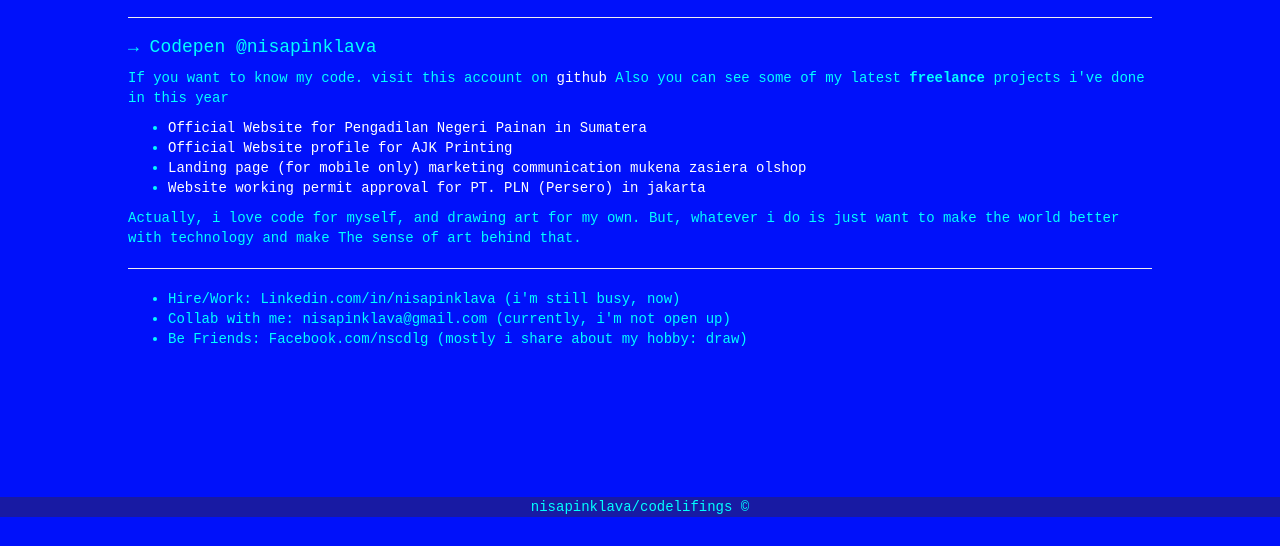
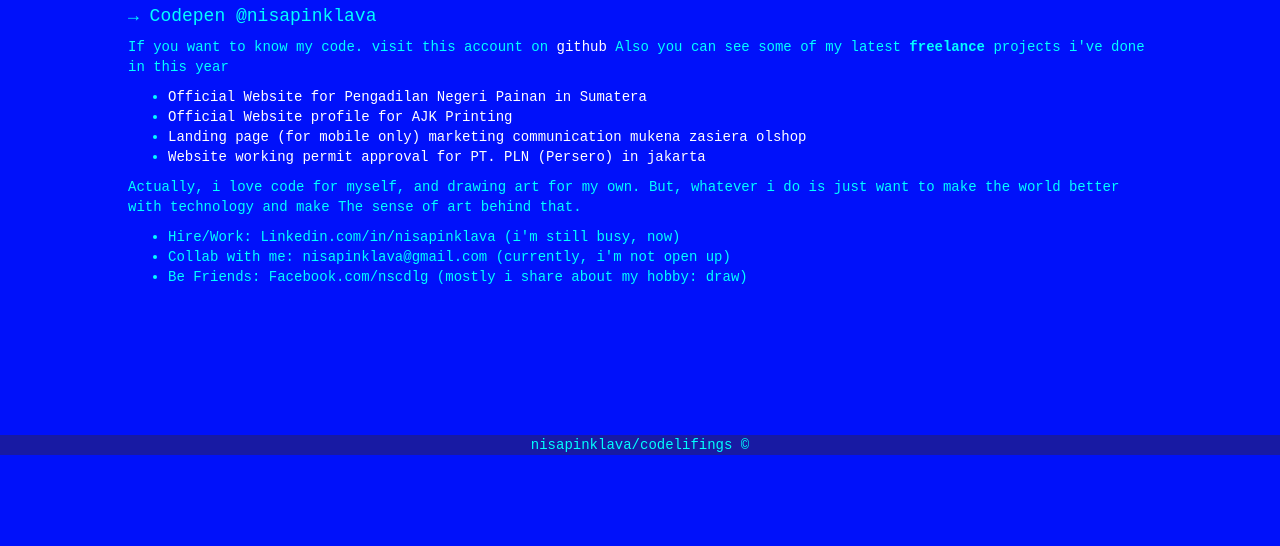
Before and after one commit to nisacodelifings/CYAN, a plain HTML site: page index.html in a window 1280 px wide. Shown: the part 254-800 px from the top of the page. Drawn offline with nearby package versions, Linux system fonts and the light colour scheme.

Commit message:
Update index.html

```diff
--- a/index.html
+++ b/index.html
@@ -27,7 +27,7 @@
          <h2>Hi, There!</h2>
         <p>I'm Nisa as Developer and Programmer based in Bandung, Indonesia.<br><br>
         🌸CSS Enthusiast Who love using PHP, C++, Javascript, and Java Programming Language.<br>
-        </p><hr style="color: white">
+        </p>
       </section>
       <section>
          <h4 style="color: cyan">→ Codepen @nisapinklava</h4>
@@ -40,8 +40,8 @@
         olshop</a></li>
       <li><a href="https://www.sikaprojects.com">Website working permit approval for PT. PLN (Persero) in jakarta</a></li>
     </ul>
-    <p style="color: cyan">Actually, i love code for myself, and drawing art for my own. But, whatever i do is just want to make the world better with technology and make The sense of art behind that.</p><hr style="color:white">
-    <ul>
+    <p style="color: cyan">Actually, i love code for myself, and drawing art for my own. But, whatever i do is just want to make the world better with technology and make The sense of art behind that.</p>
+<ul>
              <li>Hire/Work: Linkedin.com/in/nisapinklava (i'm still busy, now)</li>
              <li>Collab with me: nisapinklava@gmail.com (currently, i'm not open up)</li>
       <li>Be Friends: Facebook.com/nscdlg (mostly i share about my hobby: draw)</li>
```
